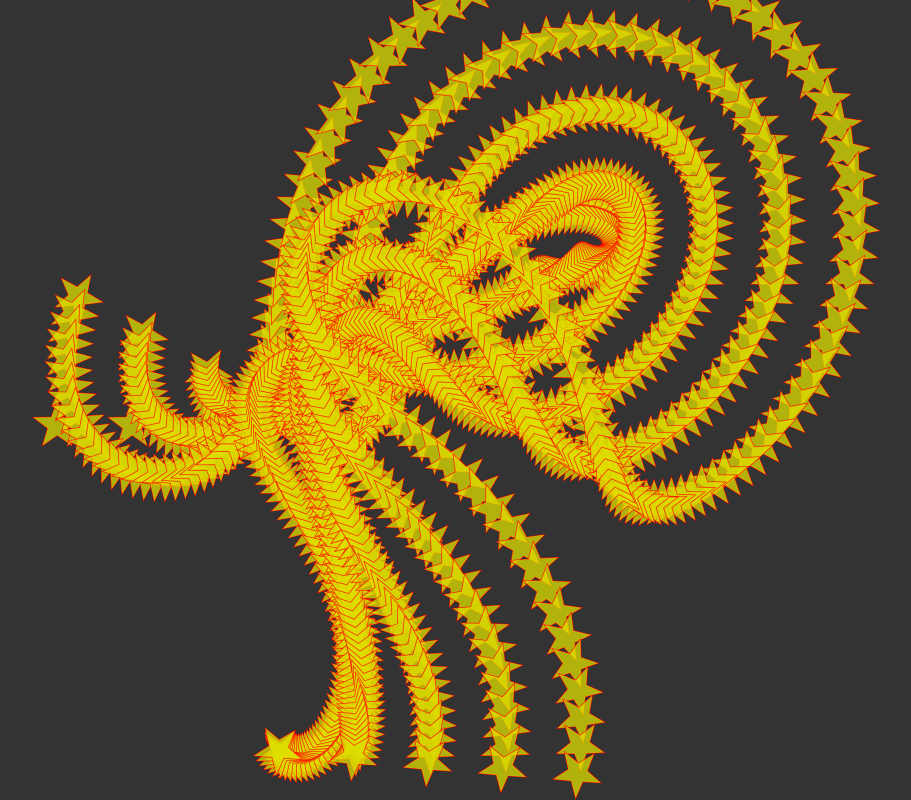
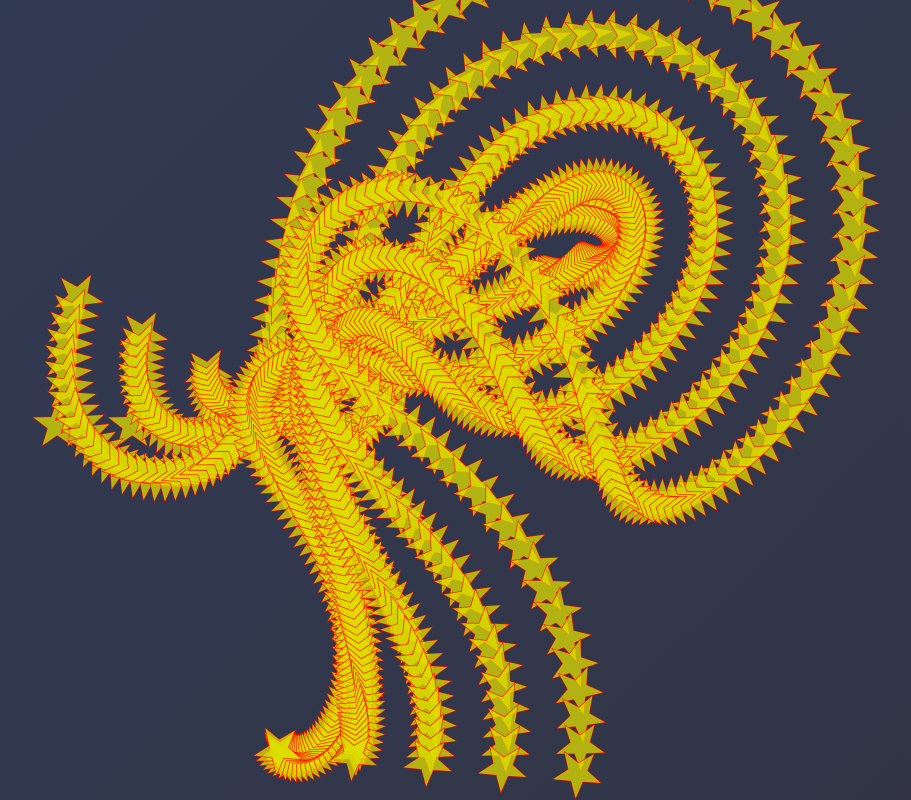
Before and after one commit to lxinr/stock_chart, a website built with webpack: page index.html in a window 1280 px wide. Shown: the whole page, without its empty margins (333-1244 px from the left). Built offline with nearby package versions, Linux system fonts and the light colour scheme.

Commit message:
添加背景

```diff
--- a/index.html
+++ b/index.html
@@ -15,7 +15,7 @@
   }
   canvas {
     display: block;
-    background-color: #333;
+    background: repeating-linear-gradient(135deg, rgba(26, 38, 66, .9), rgba(28, 31, 50, .9)) ;
   }
   body {
     display: flex;
```
